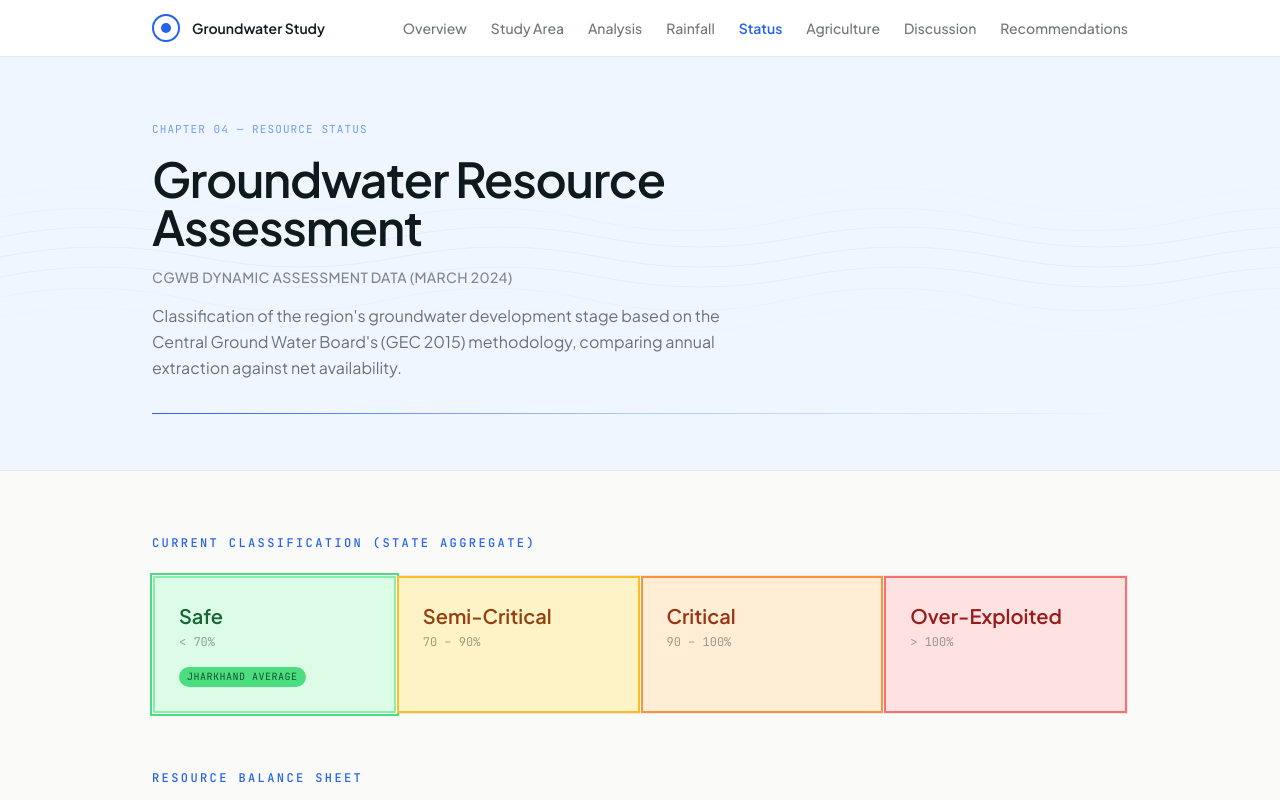
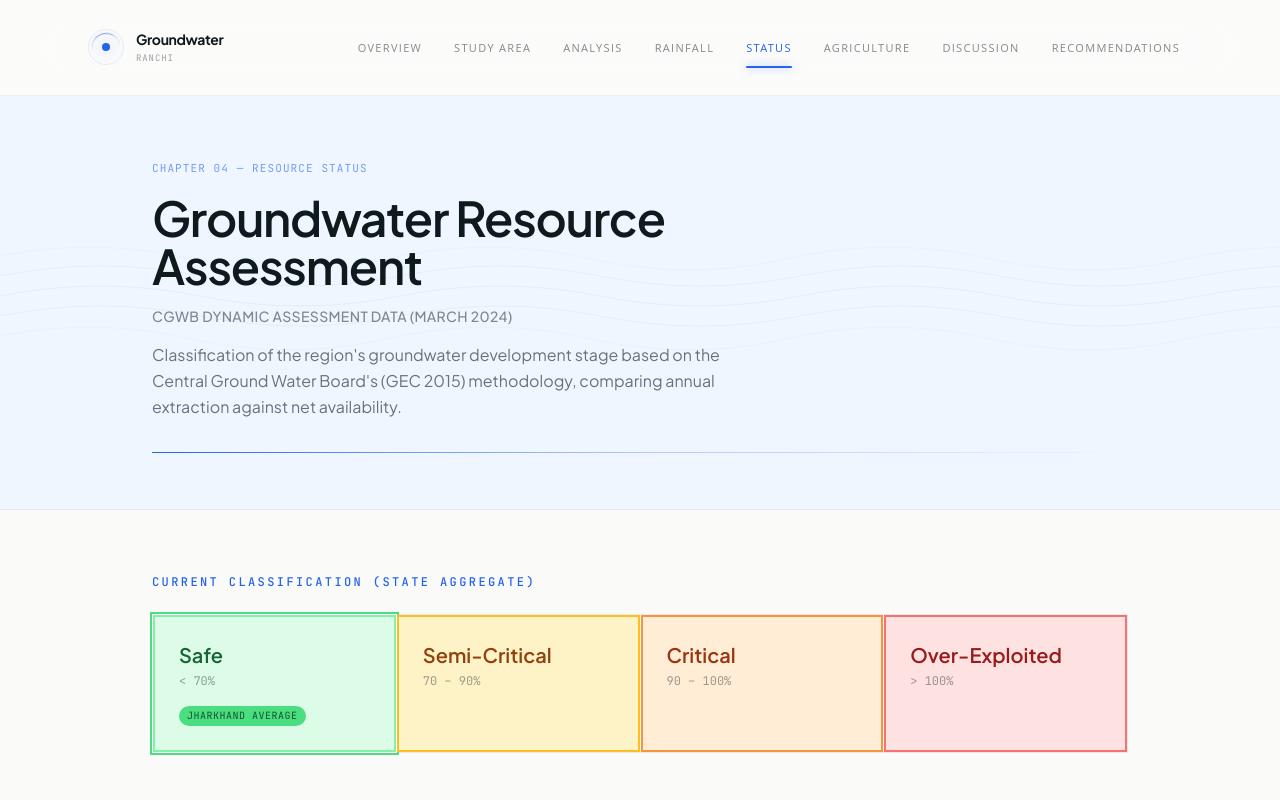
Before and after one commit to Devexhhh/GroundWaterAnalyis, a Next.js app: page /resource-status in a window 1280 px wide. Shown: the top 800 px of the page. Built offline with nearby package versions, Linux system fonts and the light colour scheme.

Commit message:
modified Nav component

```diff
--- a/src/components/Nav.tsx
+++ b/src/components/Nav.tsx
@@ -1,7 +1,7 @@
 'use client'
 import Link from 'next/link'
 import { usePathname } from 'next/navigation'
-import { useState } from 'react'
+import { useState, useEffect } from 'react'
 
 const navItems = [
   { href: '/', label: 'Overview' },
@@ -17,57 +17,96 @@ const navItems = [
 export default function Nav() {
   const pathname = usePathname()
   const [open, setOpen] = useState(false)
+  const [scrolled, setScrolled] = useState(false)
+
+  useEffect(() => {
+    const handleScroll = () => setScrolled(window.scrollY > 10)
+    window.addEventListener('scroll', handleScroll)
+    return () => window.removeEventListener('scroll', handleScroll)
+  }, [])
 
   return (
-    <header className="sticky top-0 z-50 bg-white/90 backdrop-blur-md border-b border-ink/8">
-      <div className="max-w-5xl mx-auto px-6 h-14 flex items-center justify-between">
-        {/* Logo */}
-        <Link href="/" className="flex items-center gap-3 group">
-          <div className="w-7 h-7 rounded-full border-2 border-water flex items-center justify-center">
-            <div className="w-2.5 h-2.5 rounded-full bg-water group-hover:scale-110 transition-transform" />
+    <header
+      className={`sticky top-0 z-50 transition-all duration-500 border-b
+      ${scrolled
+        ? 'bg-white/60 backdrop-blur-3xl border-ink/10 h-20 shadow-sm'
+        : 'bg-white/30 backdrop-blur-2xl border-ink/5 h-24'
+      }`}
+    >
+      <div className="max-w-6xl mx-auto px-6 h-full flex items-center justify-between gap-4">
+
+        {/* Logo Section */}
+        <Link href="/" className="flex items-center gap-3 shrink-0 group">
+          <div className="relative w-9 h-9 flex items-center justify-center">
+            <div className="absolute inset-0 rounded-full border border-water/10 group-hover:border-water/40 transition-all duration-700" />
+            <div className="absolute inset-1 rounded-full border-t border-water/60 animate-[spin_6s_linear_infinite]" />
+            <div className="w-2 h-2 rounded-full bg-water shadow-[0_0_15px_rgba(37,99,235,0.4)]" />
           </div>
-          <span className="font-serif text-sm font-semibold text-ink hidden sm:block">
-            Groundwater Study
+          <div className="flex flex-col">
+            <span className="font-serif text-sm font-bold text-ink tracking-tight">
+              Groundwater
             </span>
+            <span className="font-mono text-[9px] text-ink/40 uppercase tracking-widest mt-0.5">
+              Ranchi
+            </span>
+          </div>
         </Link>
 
-        {/* Desktop Nav */}
-        <nav className="hidden md:flex items-center gap-6">
-          {navItems.map((item) => (
+        {/* Desktop Nav - Added whitespace-nowrap and adjusted tracking */}
+        <nav className="hidden lg:flex items-center gap-1 xl:gap-2">
+          {navItems.map((item) => {
+            const isActive = pathname === item.href
+            return (
               <Link
                 key={item.href}
                 href={item.href}
-              className={`nav-link ${pathname === item.href ? 'text-water font-semibold' : ''}`}
+                // whitespace-nowrap keeps "Study Area" on one line
+                className={`relative px-3 py-2 text-[10px] xl:text-[11px] uppercase tracking-[0.12em] font-medium whitespace-nowrap transition-all duration-300
+                  ${isActive ? 'text-blue-600' : 'text-ink/50 hover:text-ink hover:bg-ink/[0.03] rounded-lg'}
+                `}
               >
                 {item.label}
+                {isActive && (
+                  <span className="absolute -bottom-1 left-3 right-3 h-0.5 bg-blue-600 rounded-full shadow-[0_0_8px_rgba(37,99,235,0.5)]" />
+                )}
               </Link>
-          ))}
+            )
+          })}
         </nav>
 
-        {/* Mobile hamburger */}
-        <button className="md:hidden text-ink/60" onClick={() => setOpen(!open)}>
-          <svg className="w-5 h-5" fill="none" stroke="currentColor" viewBox="0 0 24 24">
-            {open
-              ? <path strokeLinecap="round" strokeLinejoin="round" strokeWidth={2} d="M6 18L18 6M6 6l12 12" />
-              : <path strokeLinecap="round" strokeLinejoin="round" strokeWidth={2} d="M4 6h16M4 12h16M4 18h16" />
-            }
-          </svg>
+        {/* Mobile Toggle */}
+        <button
+          className="lg:hidden shrink-0 flex items-center gap-2 px-3 py-2 rounded-xl border border-ink/5 bg-white/40 backdrop-blur-md"
+          onClick={() => setOpen(!open)}
+        >
+          <span className="font-mono text-[10px] uppercase tracking-widest text-ink/60">Index</span>
+          <div className="w-4 h-3 flex flex-col justify-between">
+            <span className={`h-px bg-ink transition-all duration-300 ${open ? 'rotate-45 translate-y-[5px] w-4' : 'w-4'}`} />
+            <span className={`h-px bg-ink transition-all duration-300 ${open ? '-rotate-45 -translate-y-[6px] w-4' : 'w-2.5'}`} />
+          </div>
         </button>
       </div>
 
-      {/* Mobile menu */}
+      {/* Mobile menu remains the same */}
       {open && (
-        <div className="md:hidden bg-white border-t border-ink/8 px-6 py-4 flex flex-col gap-3">
+        <div className="lg:hidden absolute top-full left-0 w-full bg-white/90 backdrop-blur-3xl border-b border-ink/10 animate-in fade-in zoom-in-95 duration-300">
+          <nav className="flex flex-col p-6 gap-2">
             {navItems.map((item) => (
               <Link
                 key={item.href}
                 href={item.href}
                 onClick={() => setOpen(false)}
-              className={`nav-link text-base ${pathname === item.href ? 'text-water font-semibold' : ''}`}
+                className={`flex items-center justify-between p-4 rounded-xl transition-all
+                  ${pathname === item.href
+                    ? 'bg-blue-600 text-white shadow-lg'
+                    : 'bg-ink/[0.02] text-ink/60 hover:bg-ink/5'
+                  }`}
               >
-              {item.label}
+                <span className="font-sans text-xs uppercase tracking-[0.2em] font-bold">{item.label}</span>
+                <div className={`w-1 h-1 rounded-full ${pathname === item.href ? 'bg-white' : 'bg-ink/10'}`} />
               </Link>
             ))}
+          </nav>
         </div>
       )}
     </header>
```
Lines whose indentation alone changed are shown as unchanged.
